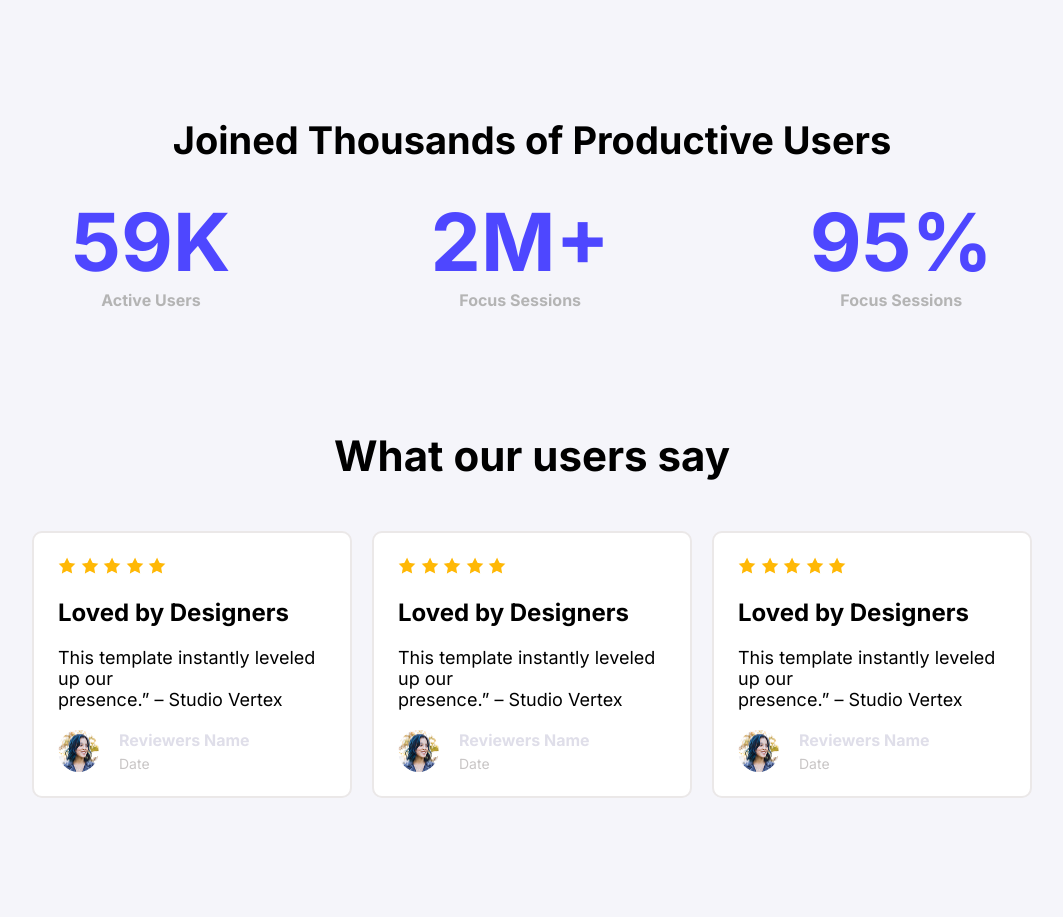
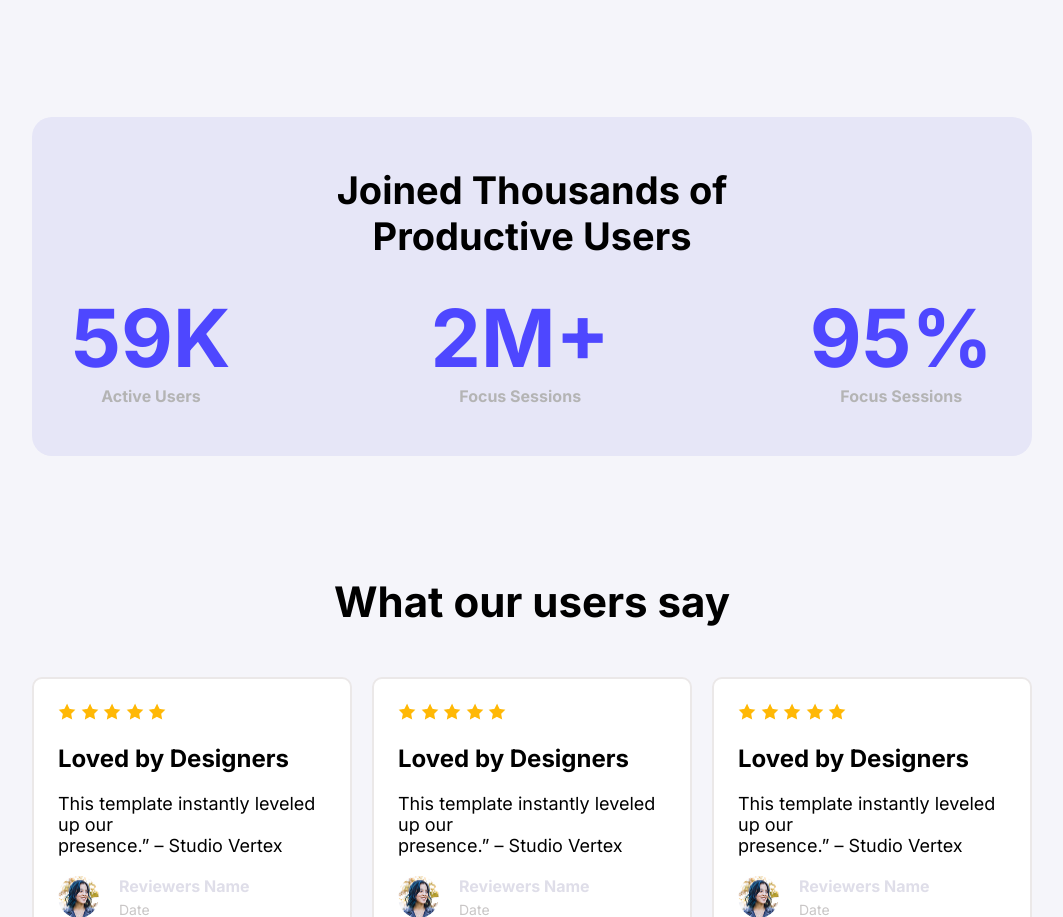
Before and after one commit to 00Shawon/Ph-assignment-1, a plain HTML site: page index.html in a window 1280 px wide. Shown: the part 1155-2072 px from the top of the page, without its empty margins (108-1171 px from the left). Drawn offline with Linux system fonts and the light colour scheme.

Commit message:
final commit

```diff
--- a/style.css
+++ b/style.css
@@ -102,7 +102,7 @@ padding-bottom: 30px;
   color: rgb(180, 180, 180);
   font-weight: bold;
 }
-.productive-user .container{
+.productive-user-container{
 
   padding:50px 200px;
   background-color: #e6e6f7;
```
